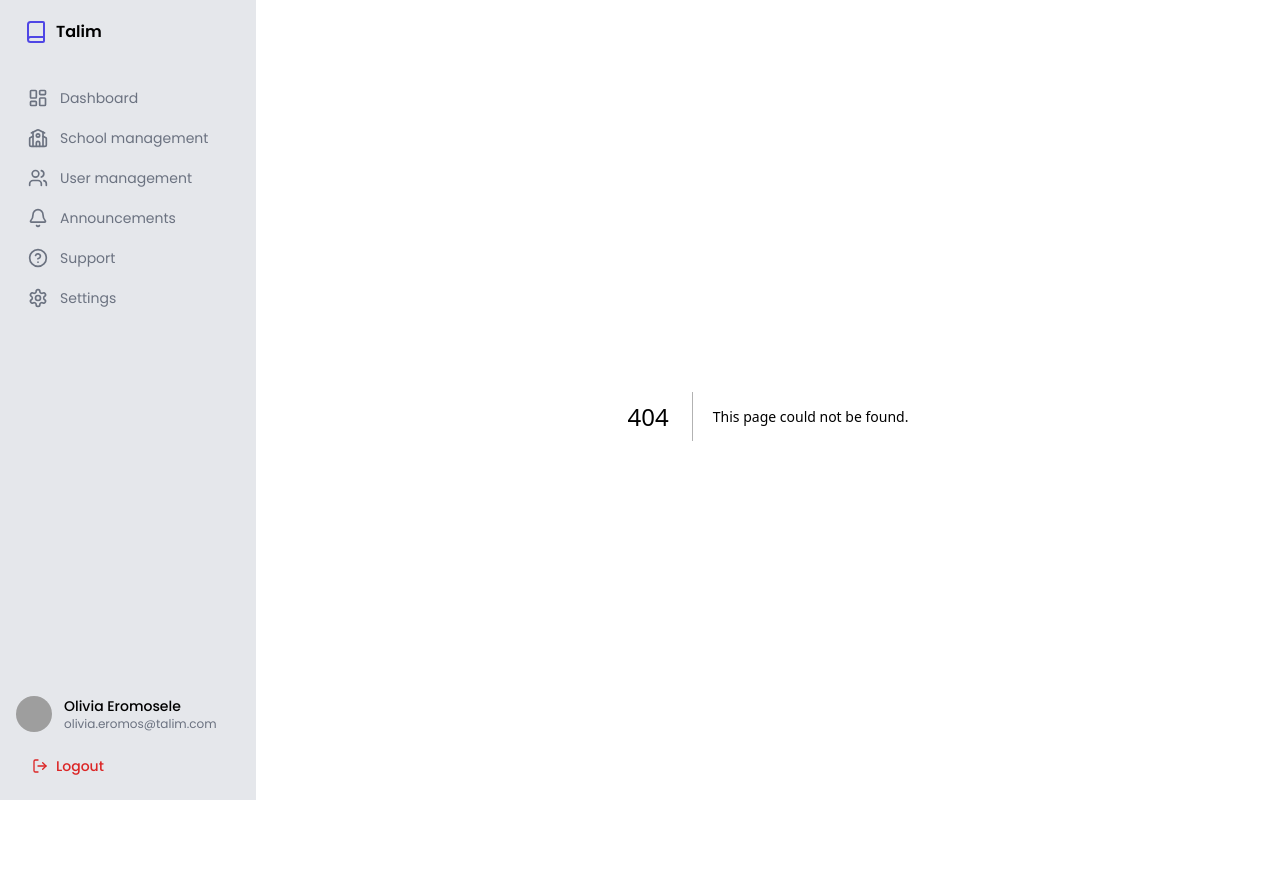
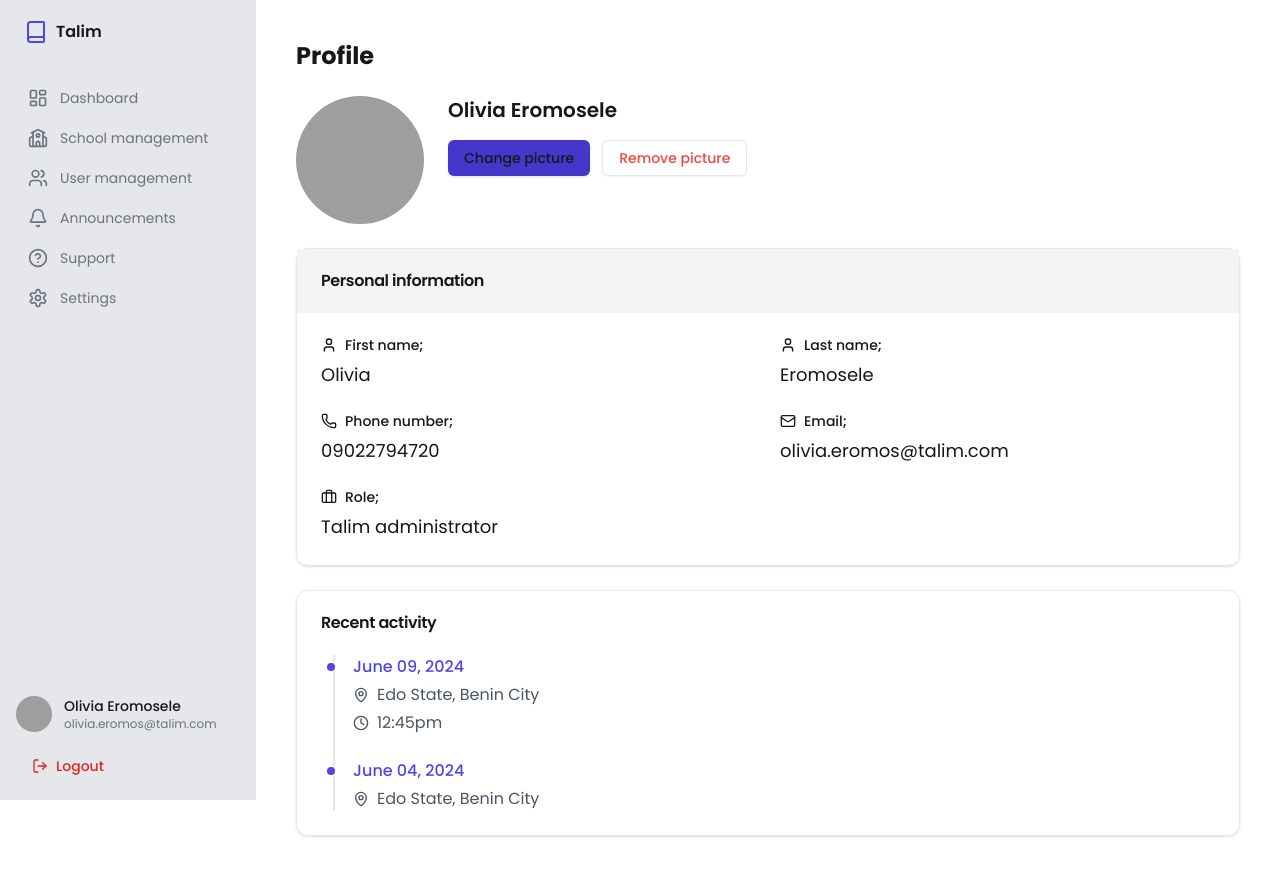
Before and after one commit to Saints-sparks/Talim-Admin-FE, a Next.js app: page /talimsetting in a window 1280 px wide. Before the commit this address had no page. Before the commit the page ends 832 px from the top, so only its background shows below. Built offline with nearby package versions, Linux system fonts and the light colour scheme; grey boxes are pictures that could not be loaded.

Commit message:
first commit

```diff
--- /dev/null
+++ b/src/app/talimsetting/page.tsx
@@ -0,0 +1,6 @@
+import { ProfilePage } from "@/components/setting/profile";
+
+
+export default function Page() {
+  return <ProfilePage/>
+}
--- a/src/components/TalimSidebar/Sidebar.tsx
+++ b/src/components/TalimSidebar/Sidebar.tsx
@@ -42,7 +42,7 @@ const navItems: NavItem[] = [
   },
   {
     title: "Settings",
-    href: "/settings",
+    href: "/talimsetting",
     icon: Settings,
   },
 ]
--- /dev/null
+++ b/src/components/setting/profile.tsx
@@ -0,0 +1,163 @@
+"use client"
+
+import { useState } from "react"
+import Image from "next/image"
+import { Button } from "@/components/ui/button"
+import { Card, CardContent, CardHeader, CardTitle } from "@/components/ui/card"
+import { Avatar, AvatarFallback, AvatarImage } from "@/components/ui/avatar"
+import { Label } from "@/components/ui/label"
+import { User, Phone, Mail, Briefcase, MapPin, Clock } from 'lucide-react'
+
+interface Activity {
+  date: string
+  location: string
+  time?: string
+}
+
+const recentActivity: Activity[] = [
+  {
+    date: "June 09, 2024",
+    location: "Edo State, Benin City",
+    time: "12:45pm"
+  },
+  {
+    date: "June 04, 2024",
+    location: "Edo State, Benin City"
+  }
+]
+
+export function ProfilePage() {
+  const [profileImage, setProfileImage] = useState("/placeholder.svg")
+
+  const handleImageChange = (event: React.ChangeEvent<HTMLInputElement>) => {
+    const file = event.target.files?.[0]
+    if (file) {
+      const imageUrl = URL.createObjectURL(file)
+      setProfileImage(imageUrl)
+    }
+  }
+
+  const handleImageRemove = () => {
+    setProfileImage("/placeholder.svg")
+  }
+
+  return (
+    <div className="container mx-auto p-6 space-y-6">
+      <h1 className="text-2xl font-bold">Profile</h1>
+
+      {/* Profile Section */}
+      <div className="flex flex-col sm:flex-row items-start gap-6">
+        <Avatar className="w-32 h-32">
+          <AvatarImage src={profileImage} alt="Profile picture" />
+          <AvatarFallback>OE</AvatarFallback>
+        </Avatar>
+        <div className="space-y-4">
+          <h2 className="text-xl font-semibold">Olivia Eromosele</h2>
+          <div className="flex flex-wrap gap-3">
+            <Button
+              variant="default"
+              className="bg-indigo-700 hover:bg-indigo-800"
+              onClick={() => document.getElementById('image-upload')?.click()}
+            >
+              Change picture
+            </Button>
+            <input
+              id="image-upload"
+              type="file"
+              accept="image/*"
+              className="hidden"
+              onChange={handleImageChange}
+            />
+            <Button
+              variant="outline"
+              className="text-red-500 hover:text-red-600 hover:bg-red-50"
+              onClick={handleImageRemove}
+            >
+              Remove picture
+            </Button>
+          </div>
+        </div>
+      </div>
+
+      {/* Personal Information */}
+      <Card>
+        <CardHeader className="bg-gray-100">
+          <CardTitle>Personal information</CardTitle>
+        </CardHeader>
+        <CardContent className="grid gap-6 pt-6">
+          <div className="grid sm:grid-cols-2 gap-6">
+            <div className="space-y-2">
+              <Label className="flex items-center gap-2">
+                <User className="h-4 w-4" />
+                First name;
+              </Label>
+              <p className="text-lg">Olivia</p>
+            </div>
+            <div className="space-y-2">
+              <Label className="flex items-center gap-2">
+                <User className="h-4 w-4" />
+                Last name;
+              </Label>
+              <p className="text-lg">Eromosele</p>
+            </div>
+          </div>
+          <div className="grid sm:grid-cols-2 gap-6">
+            <div className="space-y-2">
+              <Label className="flex items-center gap-2">
+                <Phone className="h-4 w-4" />
+                Phone number;
+              </Label>
+              <p className="text-lg">09022794720</p>
+            </div>
+            <div className="space-y-2">
+              <Label className="flex items-center gap-2">
+                <Mail className="h-4 w-4" />
+                Email;
+              </Label>
+              <p className="text-lg">olivia.eromos@talim.com</p>
+            </div>
+          </div>
+          <div className="space-y-2">
+            <Label className="flex items-center gap-2">
+              <Briefcase className="h-4 w-4" />
+              Role;
+            </Label>
+            <p className="text-lg">Talim administrator</p>
+          </div>
+        </CardContent>
+      </Card>
+
+      {/* Recent Activity */}
+      <Card>
+        <CardHeader>
+          <CardTitle>Recent activity</CardTitle>
+        </CardHeader>
+        <CardContent>
+          <div className="relative">
+            <div className="absolute left-3 top-0 bottom-0 w-0.5 bg-gray-200" />
+            <div className="space-y-6">
+              {recentActivity.map((activity, index) => (
+                <div key={index} className="relative pl-8">
+                  <div className="absolute left-2.5 top-2 w-2 h-2 rounded-full bg-indigo-600 -translate-x-1/2" />
+                  <div className="space-y-1">
+                    <p className="font-medium text-indigo-600">{activity.date}</p>
+                    <div className="flex items-center gap-2 text-gray-600">
+                      <MapPin className="h-4 w-4" />
+                      {activity.location}
+                    </div>
+                    {activity.time && (
+                      <div className="flex items-center gap-2 text-gray-600">
+                        <Clock className="h-4 w-4" />
+                        {activity.time}
+                      </div>
+                    )}
+                  </div>
+                </div>
+              ))}
+            </div>
+          </div>
+        </CardContent>
+      </Card>
+    </div>
+  )
+}
```
